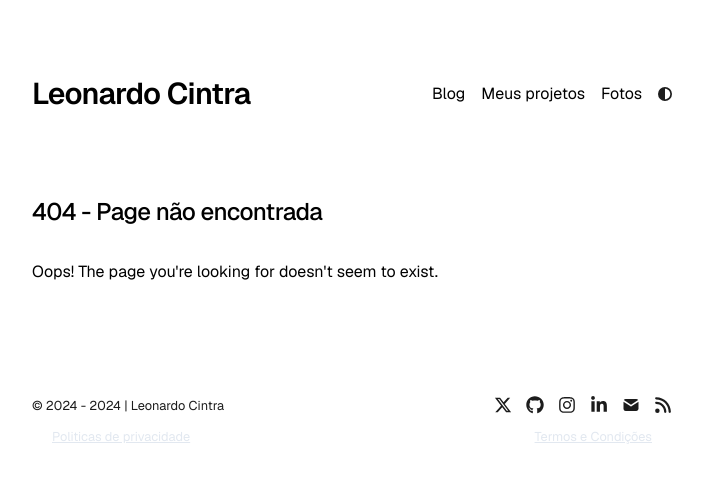
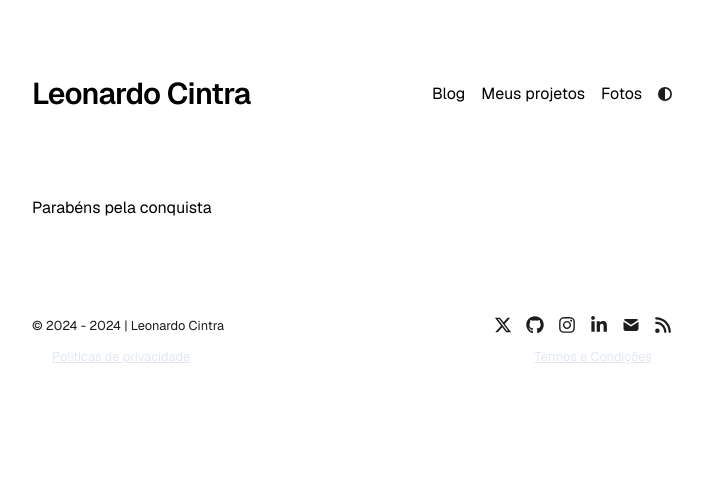
Before and after one commit to leonardocintra/leonardocintra, a Next.js app: page /tchauaudio in a window 1280 px wide. Before the commit this address had no page. Shown: the top 482 px of the page, without its empty margins (288-991 px from the left). Built offline with nearby package versions, Linux system fonts and the light colour scheme.

Commit message:
:tada: add pagina tchauaudio

```diff
--- /dev/null
+++ b/app/(my-apps)/tchauaudio/page.tsx
@@ -0,0 +1,7 @@
+export default function AppTchauAudio() {
+  return (
+    <div>
+      <h2>Parabéns pela conquista</h2>
+    </div>
+  )
+}
```
